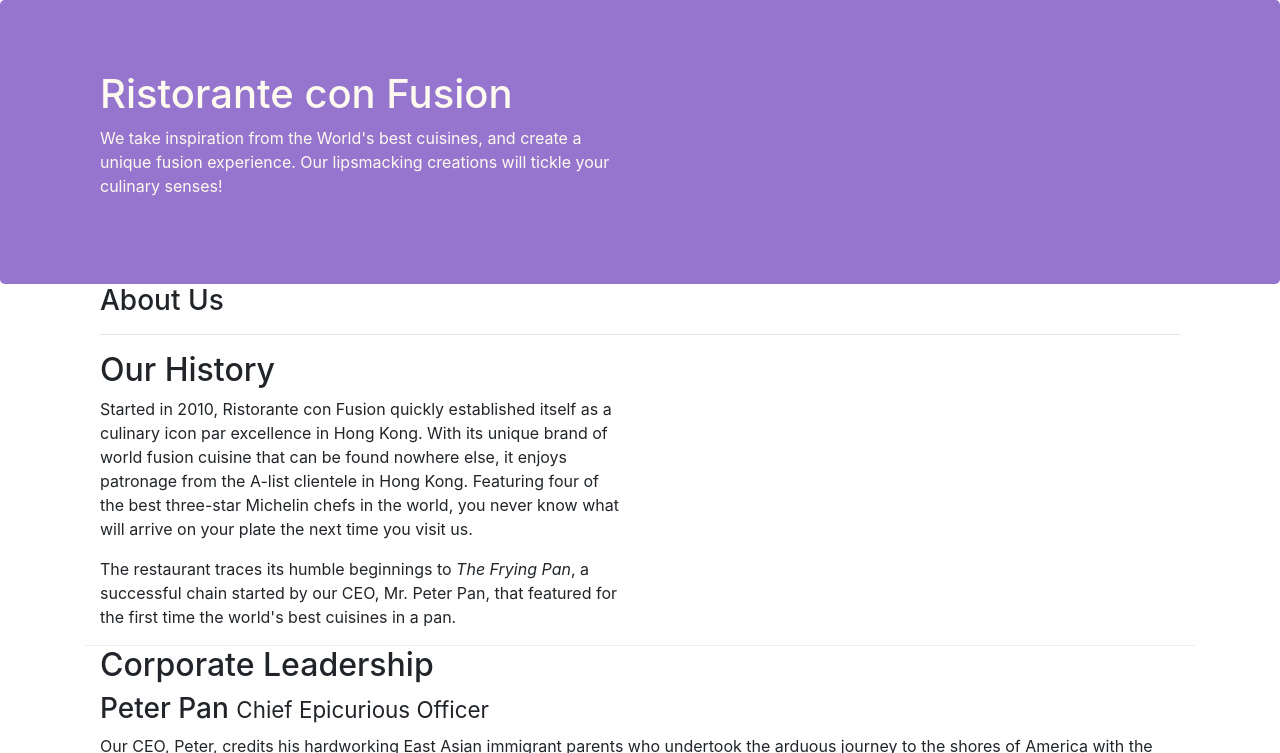
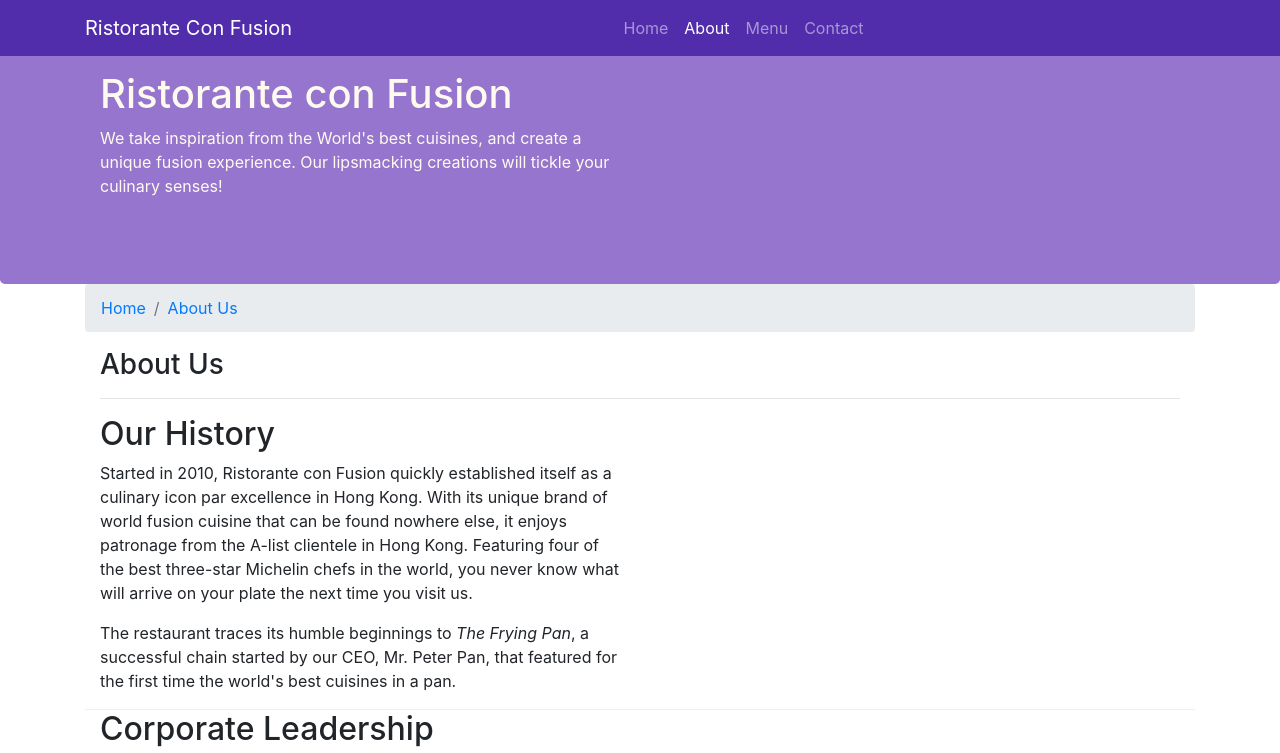
Before and after one commit to 4nkitS/Front-End-Web-UI-Frameworks-and-Tools-, a website: page Coursera/Bootstrap4/conFusion/aboutus.html in a window 1280 px wide. Shown: the top 753 px of the page. Drawn offline with nearby package versions, Linux system fonts and the light colour scheme.

Commit message:
Navbar and Breadcrumbs

```diff
--- a/Coursera/Bootstrap4/conFusion/aboutus.html
+++ b/Coursera/Bootstrap4/conFusion/aboutus.html
@@ -17,6 +17,22 @@
 </head>
 
 <body>
+    <nav class="navbar navbar-dark navbar-expand-sm fixed-top">
+        <div class="container">
+            <button class="navbar-toggler" type="button" data-toggle="collapse" data-target="#Navbar">
+                <span class="navbar-toggler-icon"></span>
+            </button>
+            <div class="collapse navbar-collapse" id="Navbar">
+                <a class="navbar-brand mr-auto" href="./index.html">Ristorante Con Fusion</a>
+                <ul class="navbar-nav mr-auto">
+                    <li class="nav-item"><a class="nav-link" href="./index.html">Home</a></li>
+                    <li class="nav-item active"><a class="nav-link" href="./aboutus.html">About</a></li>
+                    <li class="nav-item"><a class="nav-link" href="#">Menu</a></li>
+                    <li class="nav-item"><a class="nav-link" href="#">Contact</a></li>
+                </ul>
+            </div>
+        </div>
+    </nav>
 
     <header class="jumbotron">
         <div class="container">
@@ -33,6 +49,10 @@
 
     <div class="container">
         <div class="row row-header">
+            <ol class="col-12 breadcrumb">
+                <li class="breadcrumb-item"><a href="./index.html" >Home</a></li>
+                <li class="breadcrumb-item active"><a href="./aboutus.html" >About Us</a></li>
+            </ol>
             <div class="col-12">
                <h3>About Us</h3>
                <hr>
@@ -74,7 +94,7 @@
                 <div class="col-4 offset-1 col-sm-2">
                     <h5>Links</h5>
                     <ul class="list-unstyled">
-                        <li><a href="#">Home</a></li>
+                        <li><a href="./index.html">Home</a></li>
                         <li><a href="#">About</a></li>
                         <li><a href="#">Menu</a></li>
                         <li><a href="#">Contact</a></li>
--- a/Coursera/Bootstrap4/conFusion/css/styles.css
+++ b/Coursera/Bootstrap4/conFusion/css/styles.css
@@ -28,3 +28,12 @@
     margin: 0px;
     color: #0f0f0f;
 }
+
+.body{
+    padding:50px;
+    z-index: 0;
+}
+
+.navbar-dark{
+    background-color: #512DAB;
+}
```
Also changed, not shown: Coursera/Bootstrap4/conFusion/index.html (+18 -1 lines).
